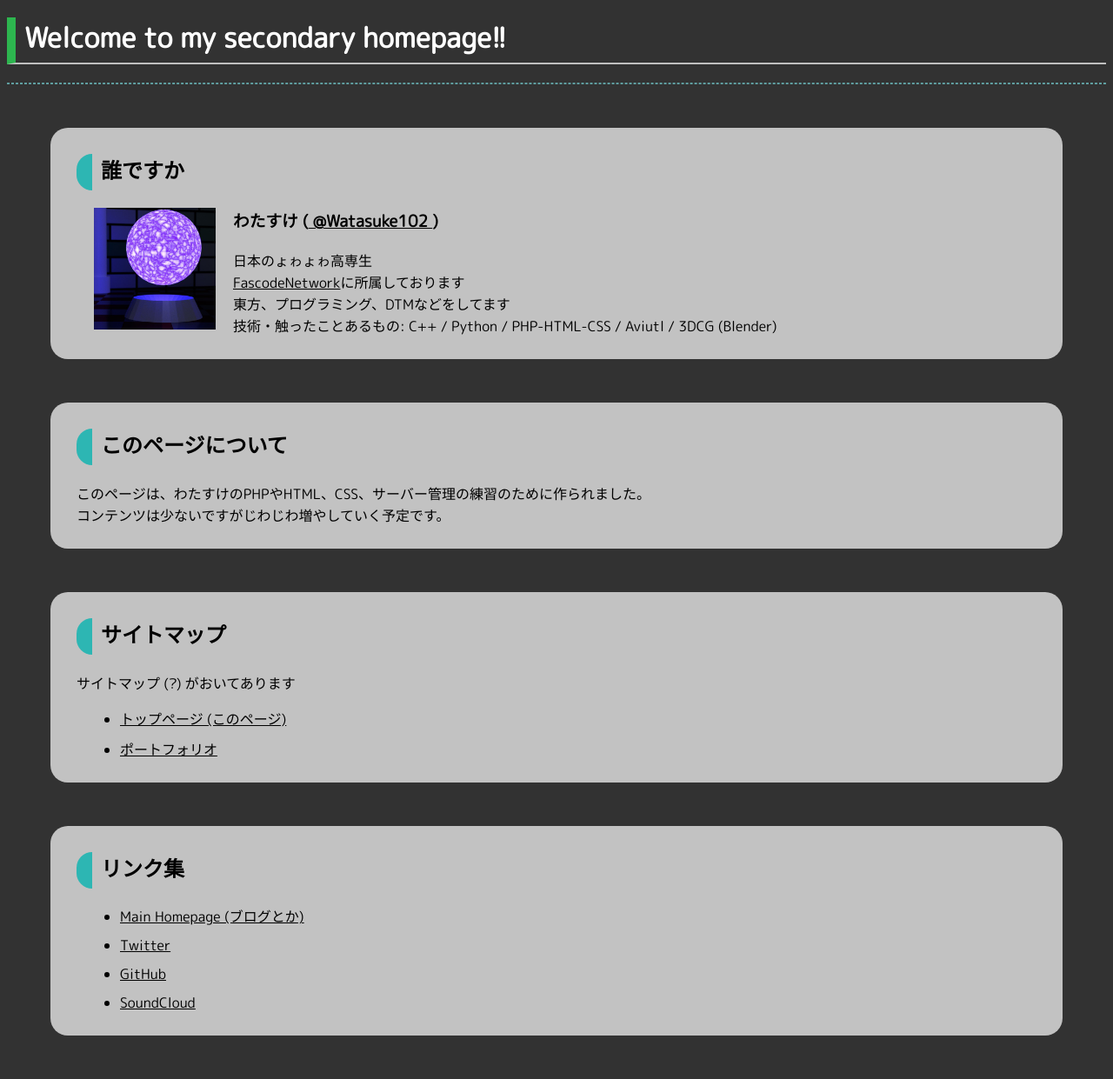
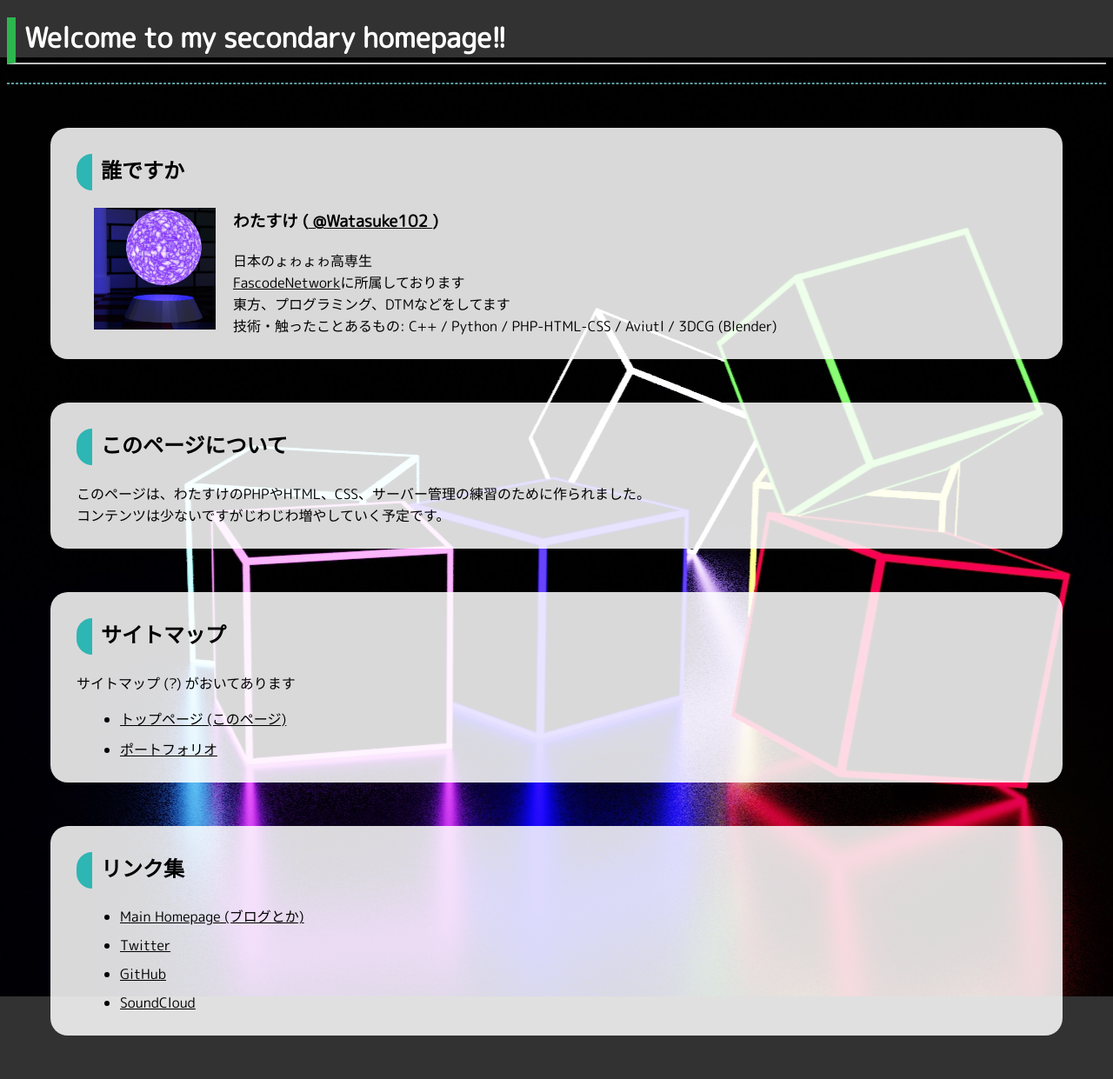
Before and after one commit to watasuke102/watasuke102.github.io, a PHP site: page / in a window 1280 px wide. Shown: the part 50-1291 px from the top of the page at 87% size. Run offline with PHP 8.4, Linux system fonts and the light colour scheme.

Commit message:
[update] : All->背景画像

```diff
--- a/main.css
+++ b/main.css
@@ -1,6 +1,7 @@
 /*
- * main CSS (http://watasuke.tk)
+ * main CSS (https://watasuke.tk)
  */
+
 h1{
 	padding-left   : 10px;
 	padding-bottom : 5px;
@@ -48,7 +49,8 @@ header{
 body{
 	font-family : 'M PLUS Rounded 1c', sans-serif;
 	color       : white;
-	background  : rgb(50,50,50);
+	background  : no-repeat fixed url("pic/bg.jpg") rgb(50, 50, 50);
+	background-position: 77% 55%;
 
 	margin-top  : 70px;
 }
@@ -70,7 +72,7 @@ body{
 
 	border-radius : 20px;
 	color         : black;
-	background    : rgba(255, 255, 255, 0.7)
+	background    : rgba(255, 255, 255, 0.85);
 }
 .content > img{
 	float  : left;
```
Also changed, not shown: portfolio.css (+17 -11 lines), pic/bg.jpg (added), pic/port-bg.jpg (added).
